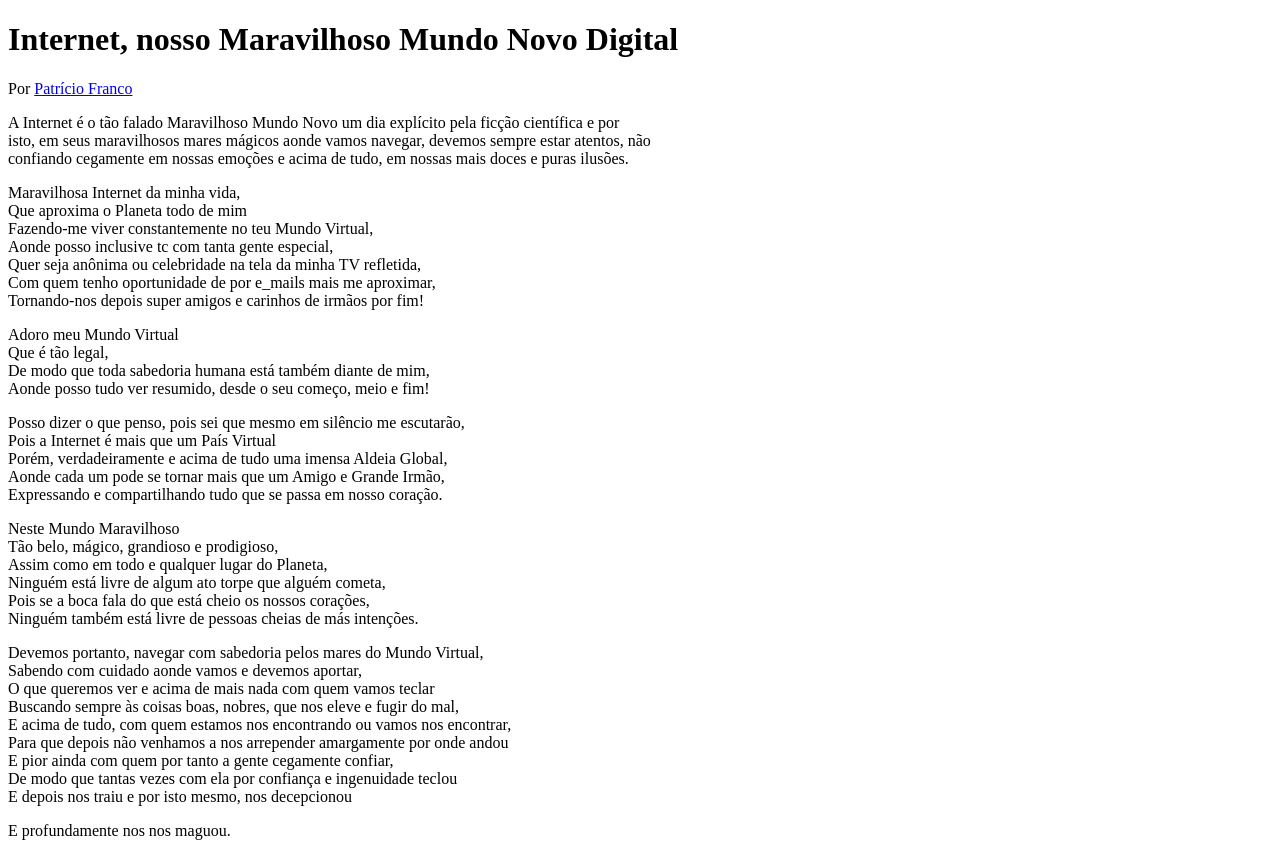
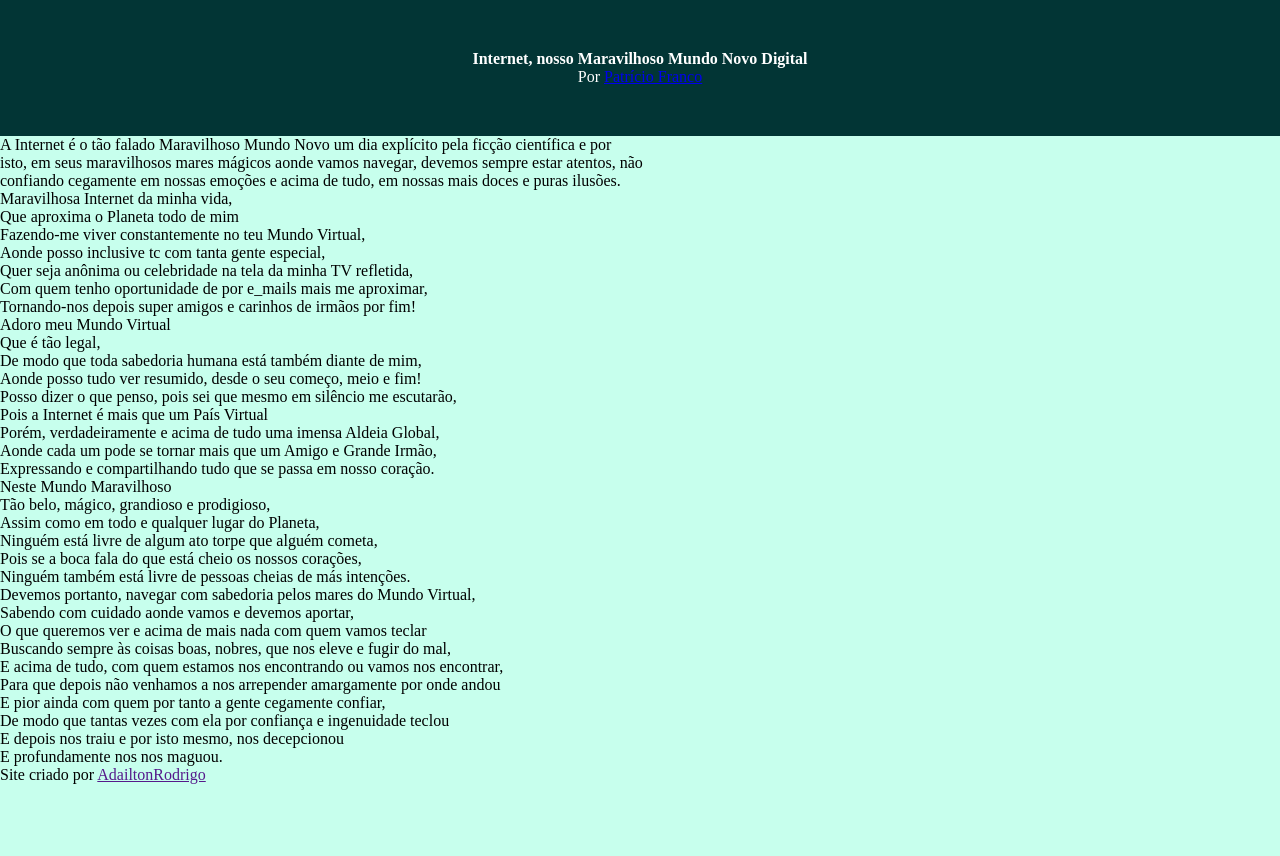
Before and after one commit to AdailtonRodrigo/html-css, a plain HTML site: page Desafios/mp02/index.html in a window 1280 px wide. After the commit the page ends 800 px from the top, so only its background shows below. Drawn offline with Linux system fonts and the light colour scheme.

Commit message:
colocando estilo

```diff
--- a/Desafios/mp02/index.html
+++ b/Desafios/mp02/index.html
@@ -3,6 +3,7 @@
 <head>
     <meta charset="UTF-8">
     <meta name="viewport" content="width=device-width, initial-scale=1.0">
+    <link rel="stylesheet" href="style.css">
     <title>Internet</title>
 </head>
 <body>
@@ -68,5 +69,9 @@
 
     <p>E profundamente nos nos maguou.<br></p>
 
+    <footer>
+        <p>Site criado por <a href="">AdailtonRodrigo</a></p>
+    </footer>
+
 </body>
 </html>
--- /dev/null
+++ b/Desafios/mp02/style.css
@@ -0,0 +1,26 @@
+@charset "UTF-8";
+
+* {
+    margin: 0px;
+    padding: 0px;
+    font-size: 1em;
+}
+
+html,body {
+    min-height: 100vh;
+    background-color: #C7FFED;
+}
+
+header {
+    background-color: #023535;
+    color: white;
+    text-align: center;
+    font-size: 1em;
+}
+header > h1 {
+    padding-top: 50px;
+}
+
+header > p {
+    padding-bottom: 50px;
+}
```
